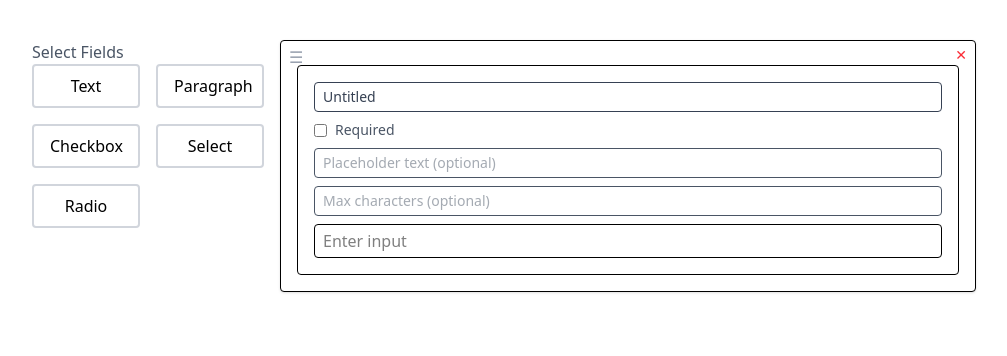
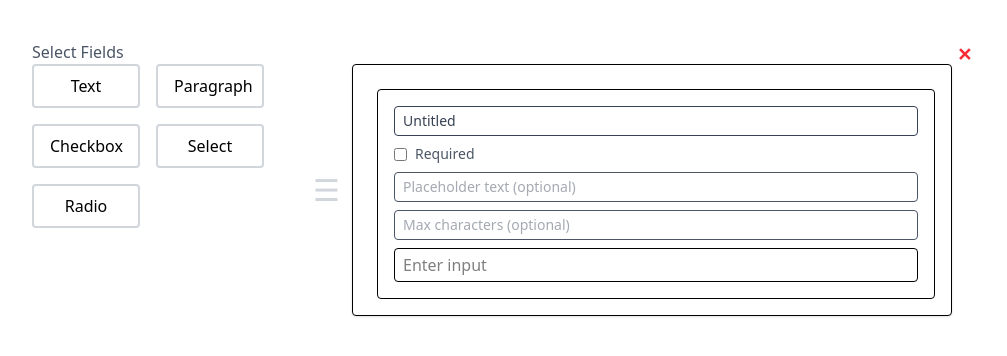
Before and after one commit to selenax/formVibes, a React (Vite) app: page / in a window 1280 px wide. Both pictures are taken after a click on the button "Text". Shown: the top 356 px of the page, without its empty margins (136-1143 px from the left). Built offline with nearby package versions, Linux system fonts and the light colour scheme.

Commit message:
feat(ui): enhance drag and delete controls with animation, spacing, and positioning

```diff
--- a/src/components/FieldCard.jsx
+++ b/src/components/FieldCard.jsx
@@ -11,31 +11,34 @@ const FieldCard = ({ field, onDelete, children }) => {
   };
 
   return (
+    <div className="relative pt-6 px-6">
+      {/* Delete button (outside top-right) */}
+      <button
+        onClick={() => onDelete(field.id)}
+        className="absolute -top-1 -right-1 text-red-500 text-lg font-bold transition-transform duration-200 ease-out hover:scale-150 hover:text-xl active:scale-125 z-10 px-2 py-1"
+        title="Delete field"
+      >
+        ✕
+      </button>
+
       <div
         ref={setNodeRef}
         style={style}
-      className="relative border rounded bg-white shadow pt-6 px-4 pb-4"
+        className="relative border rounded bg-white shadow pt-6 px-4 pb-4 pl-6"
       >
         {/* Drag handle */}
         <div
           {...attributes}
           {...listeners}
-        className="absolute top-1 left-2 text-gray-400 cursor-grab"
+          className="absolute -left-10 top-1/2 -translate-y-1/2 text-gray-300 text-3xl cursor-grab transition-transform duration-200 ease-out hover:scale-150 active:scale-125"
           title="Drag to reorder"
         >
           ☰
         </div>
 
-      {/* Delete button */}
-      <button
-        onClick={() => onDelete(field.id)}
-        className="absolute top-1 right-2 text-red-500 text-sm"
-      >
-        ✕
-      </button>
-
         {/* Field content */}
         {children}
+      </div>
     </div>
   );
 };
--- a/src/components/FormEditor.jsx
+++ b/src/components/FormEditor.jsx
@@ -81,7 +81,7 @@ const FormEditor = ({ collection, onUpdate, onDelete, onReorder }) => {
         items={collection.map((f) => f.id)}
         strategy={verticalListSortingStrategy}
       >
-        <div className="space-y-4">
+        <div className="space-y-4 pl-12">
           {collection.map((field) => {
             let FieldComponent;
             switch (field.type) {
```
Lines whose indentation alone changed are shown as unchanged.
